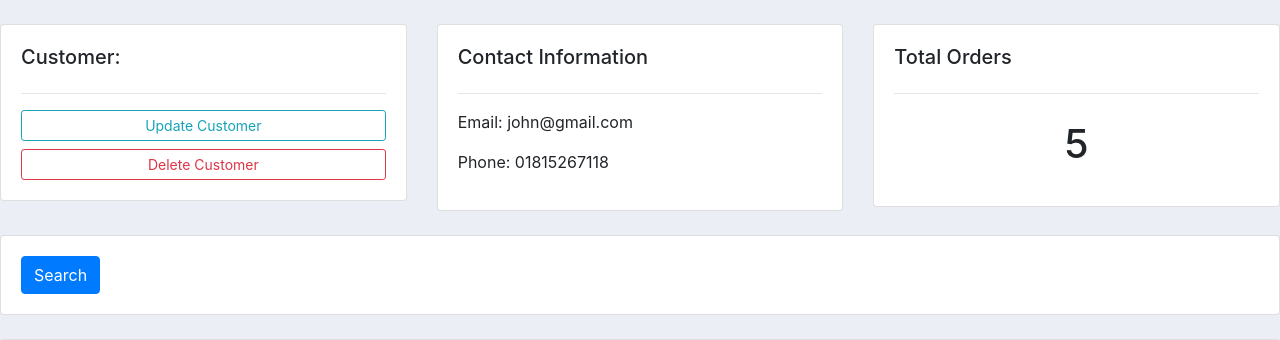
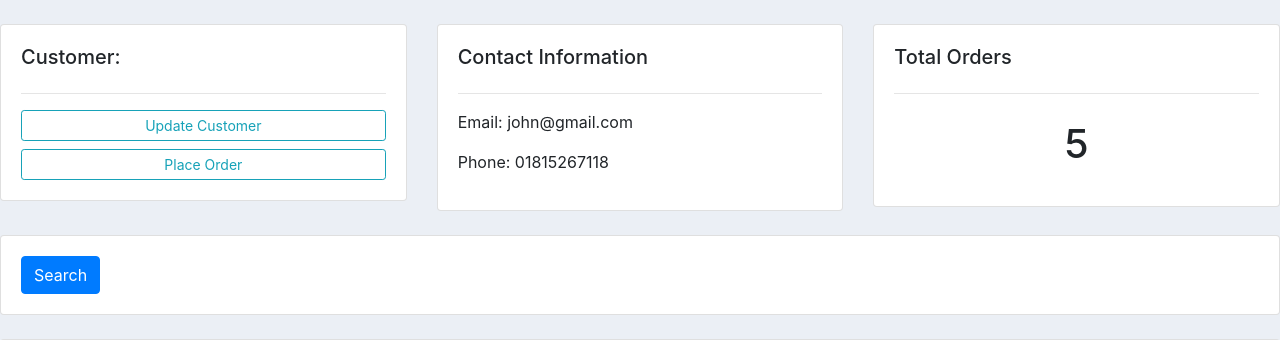
Before and after one commit to hpdipto/django-3-crash-course-di, a Django app: page /customer/1/ in a window 1280 px wide. Shown: the part 57-397 px from the top of the page. Run offline with Django 3.2, Linux system fonts and the light colour scheme; data comes from the database, SQL or seed files in the repository; both versions use the stored data as it was after the commit.

Commit message:
Inline form added

```diff
--- a/crm/accounts/templates/accounts/customer.html
+++ b/crm/accounts/templates/accounts/customer.html
@@ -10,8 +10,8 @@
 			<a href="" class="btn btn-outline-info btn-sm btn-block"
 				>Update Customer</a
 			>
-			<a href="" class="btn btn-outline-danger btn-sm btn-block"
-				>Delete Customer</a
+			<a href="{% url 'create_order' customer.id %}" class="btn btn-outline-info btn-sm btn-block"
+				>Place Order</a
 			>
 		</div>
 	</div>
--- a/crm/accounts/templates/accounts/dashboard.html
+++ b/crm/accounts/templates/accounts/dashboard.html
@@ -42,11 +42,6 @@
 		<h5>LAST 5 ORDERS</h5>
 		<hr />
 		<div class="card card-body">
-			<a
-				href="{% url 'create_order' %}"
-				class="btn btn-primary btn btn-sm btn-block"
-				>Create Order</a
-			>
 			<table class="table table-sm">
 				<tr>
 					<th>Products</th>
--- a/crm/accounts/templates/accounts/order_form.html
+++ b/crm/accounts/templates/accounts/order_form.html
@@ -8,7 +8,9 @@
 			<form action="" method="POST">
 				{% csrf_token %}
 				<!--  -->
-				{{ form }}
+				{{ formset.management_form }} {% for form in formset %} {{ form }}
+				<hr />
+				{% endfor %}
 				<input type="submit" value="Submit" />
 			</form>
 		</div>
--- a/crm/accounts/urls.py
+++ b/crm/accounts/urls.py
@@ -6,7 +6,7 @@ urlpatterns = [
 	path('products/', views.products, name="products"),
 	path('customer/<str:pk>/', views.customer, name="customer"),
 
-	path('create_order/', views.createOrder, name="create_order"),
+	path('create_order/<str:pk>/', views.createOrder, name="create_order"),
 	path('update_order/<str:pk>/', views.updateOrder, name="update_order"),
 	path('delete_order/<str:pk>/', views.deleteOrder, name="delete_order"),
 ]
--- a/crm/accounts/views.py
+++ b/crm/accounts/views.py
@@ -1,5 +1,6 @@
 from django.shortcuts import render, redirect
 from django.http import HttpResponse
+from django.forms import inlineformset_factory
 
 from .models import *
 from .forms import OrderForm
@@ -34,16 +35,20 @@ def customer(request, pk):
 	return render(request, 'accounts/customer.html', context)
 
 
-def createOrder(request):
-	form = OrderForm()
+def createOrder(request, pk):
+	OrderFormSet = inlineformset_factory(Customer, Order, fields=('product', 'status'), extra=10)
+	customer = Customer.objects.get(id=pk)
+	formset = OrderFormSet(queryset=Order.objects.none(), instance=customer)
+	# form = OrderForm(initial={'customer': customer})
 	if request.method == 'POST':
 		# print('Printing POST:', request.POST)
-		form = OrderForm(request.POST)
-		if form.is_valid():
-			form.save()
+		# form = OrderForm(request.POST)
+		formset = OrderFormSet(request.POST, instance=customer)
+		if formset.is_valid():
+			formset.save()
 			return redirect('/')
 
-	context = {'form': form}
+	context = {'formset': formset}
 
 	return render(request, 'accounts/order_form.html', context)
 
```
Also changed, not shown: crm/db.sqlite3.
